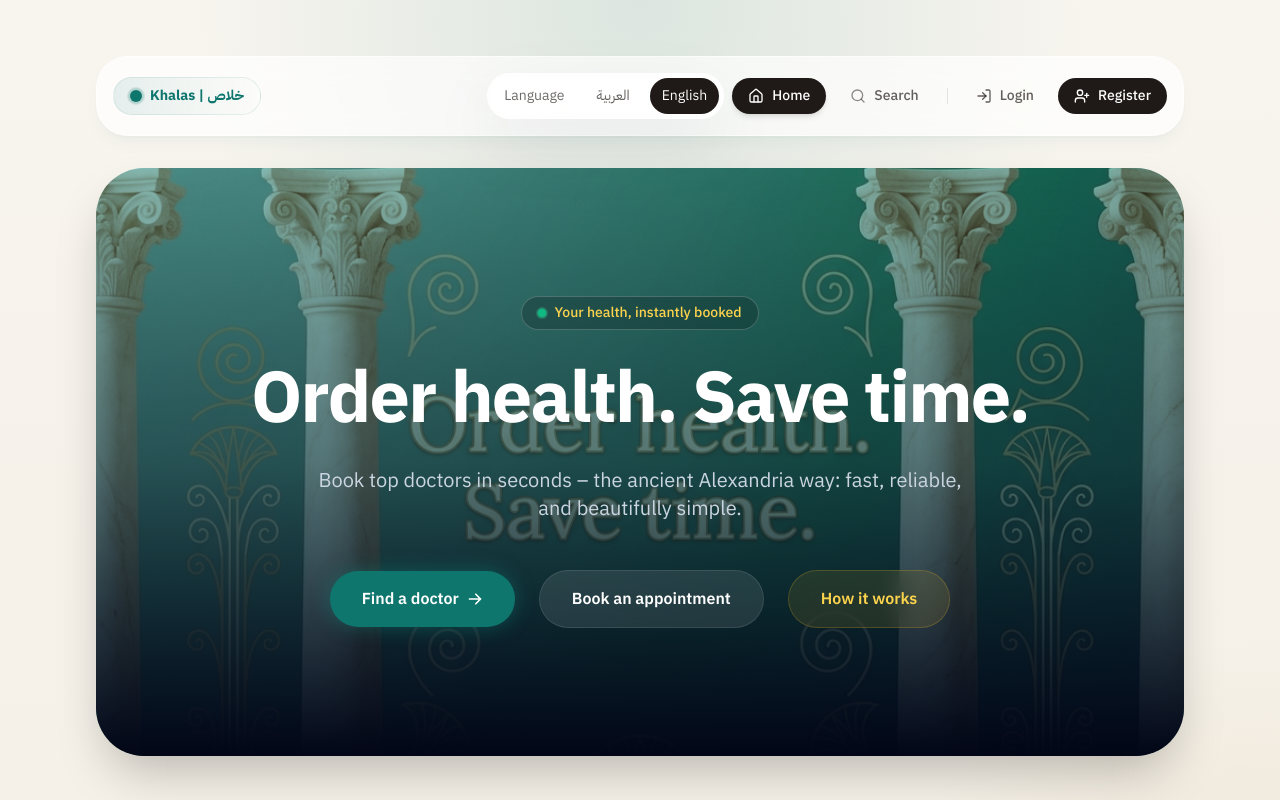
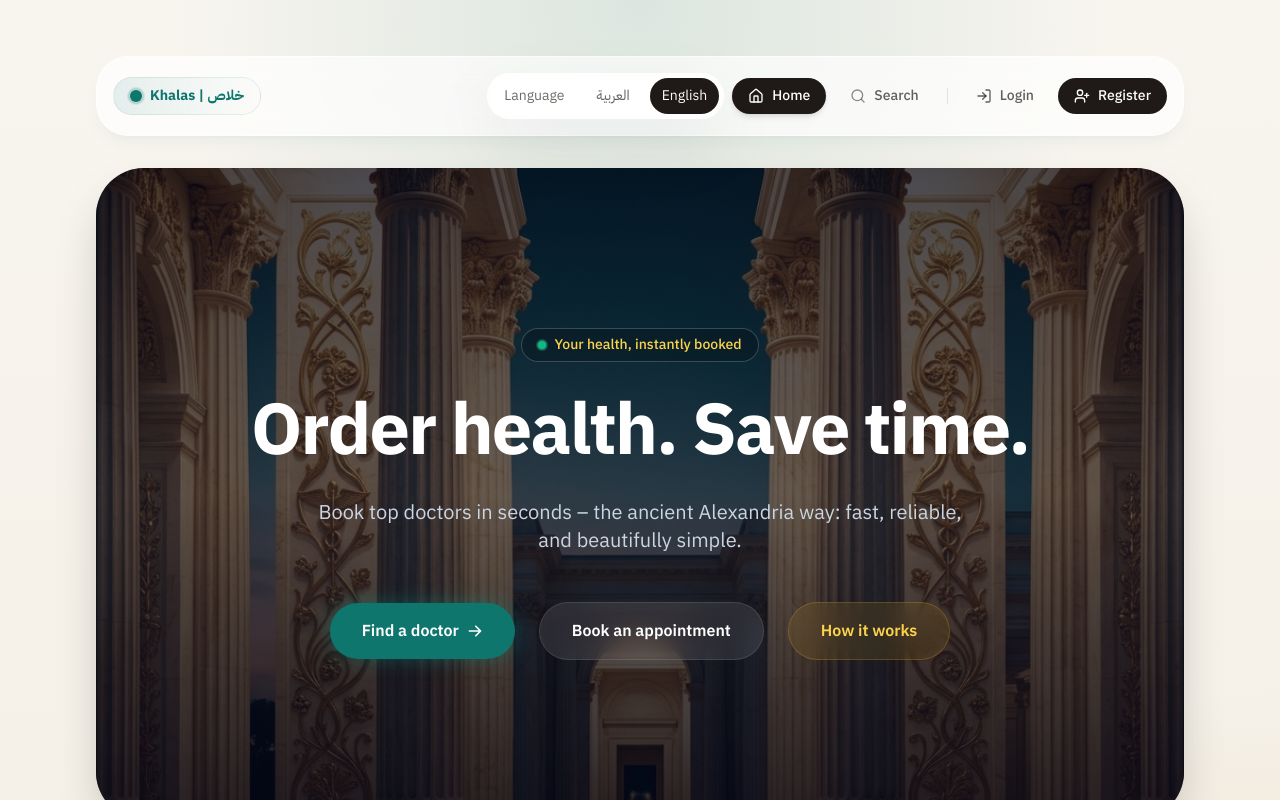
Before and after one commit to mozeyada/khalas, a Next.js app in the folder frontend/: page /en in a window 1280 px wide. Shown: the top 800 px of the page. Built offline with nearby package versions, Linux system fonts and the light colour scheme; no server answers.

Commit message:
fix: replace baked-text hero image with clean architectural background

```diff
--- a/frontend/src/app/[locale]/page.tsx
+++ b/frontend/src/app/[locale]/page.tsx
@@ -16,10 +16,11 @@ export default async function HomePage({params}: HomePageProps) {
     <main className="mx-auto min-h-screen w-full max-w-7xl px-4 py-8 sm:px-6 lg:px-8">
       {/* Navbar substitute (since SiteShell is wrapping this, we'll keep the landing page content below SiteShell) */}
       <SiteShell>
-        <section className="relative overflow-hidden rounded-[3rem] bg-[url('/hero-alexandria.png')] bg-cover bg-center px-6 py-20 text-center shadow-2xl sm:px-12 sm:py-32">
-          {/* Decorative background elements */}
-          <div className="absolute inset-0 bg-teal/50 mix-blend-multiply filter"></div>
-          <div className="absolute inset-0 bg-gradient-to-t from-slate-950 via-slate-900/40 to-transparent"></div>
+        <section className="relative overflow-hidden rounded-[3rem] bg-[url('/hero-alexandria.png')] bg-cover bg-center px-6 py-24 text-center shadow-2xl sm:px-12 sm:py-40">
+          {/* Dark overlay to ensure text legibility over the warm architectural image */}
+          <div className="absolute inset-0 bg-gradient-to-b from-slate-950/70 via-slate-900/60 to-slate-950/80"></div>
+          {/* Teal tint layer to tie the image into the brand palette */}
+          <div className="absolute inset-0 bg-teal-900/30 mix-blend-multiply"></div>
 
           <div className="relative z-10 mx-auto max-w-4xl space-y-8">
             <div className="inline-flex items-center gap-2 rounded-full border border-white/20 bg-black/20 px-4 py-1.5 text-sm font-medium text-amber-300 backdrop-blur-md">
```
Also changed, not shown: frontend/public/hero-alexandria.png.
